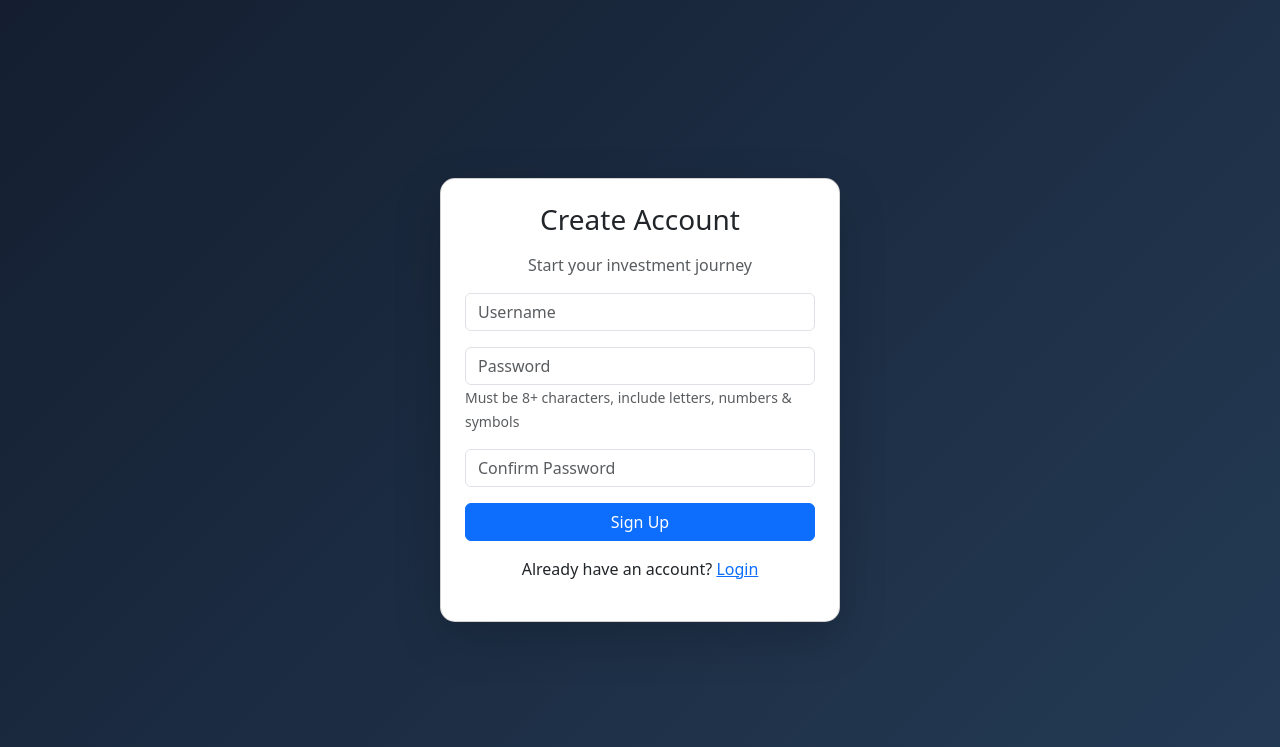
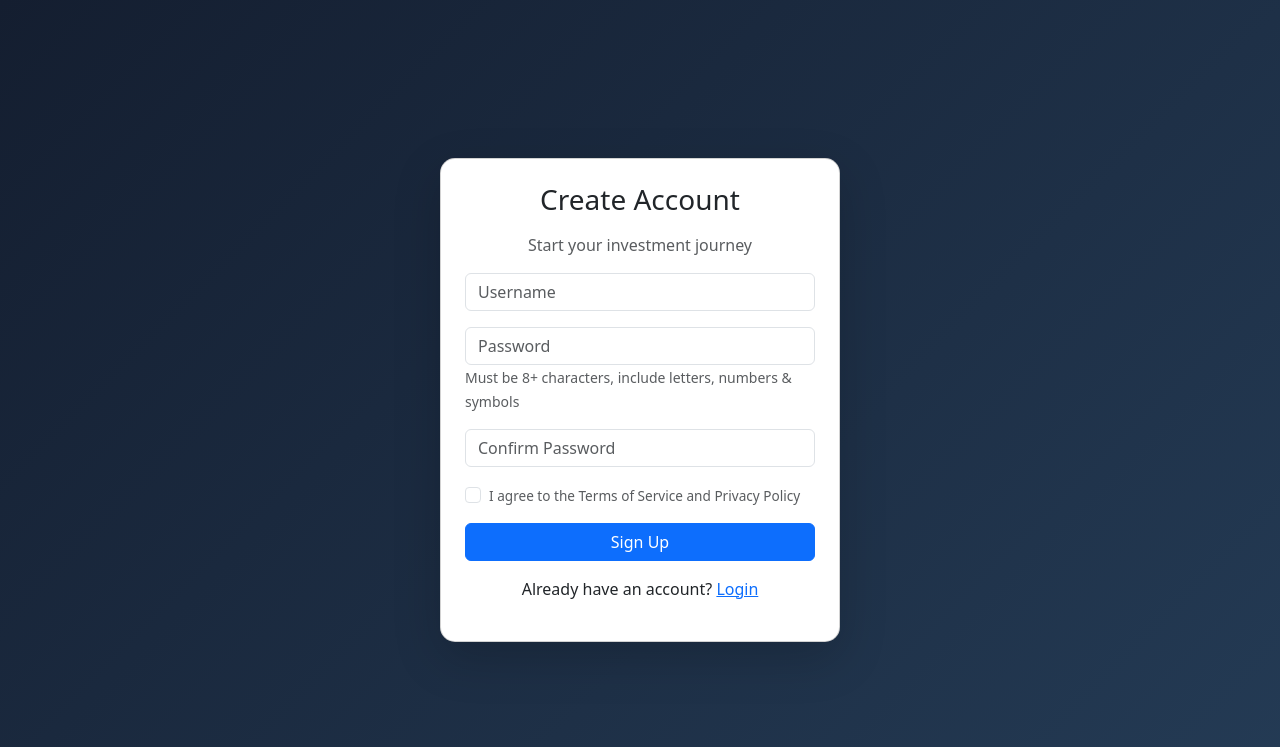
Before and after one commit to naylahabdalla/InvestTrack, a Flask app: page /signup in a window 1280 px wide. Shown: the top 747 px of the page. Run offline with Flask 3, Linux system fonts and the light colour scheme.

Commit message:
feat: add consent checkbox to signup

```diff
--- a/api/index.py
+++ b/api/index.py
@@ -80,8 +80,11 @@ def signup():
 
         password = request.form["password"]
         confirm = request.form["confirm_password"]
+        consent = request.form.get("consent")
 
-        if password != confirm:
+        if not consent:
+            error = "You must agree to the terms to sign up"
+        elif password != confirm:
             error = "Passwords do not match"
         elif not is_strong_password(password):
             error = "Password requires 8+ chars, letter, number, and special character"
--- a/templates/signup.html
+++ b/templates/signup.html
@@ -38,6 +38,13 @@
                         required>
                 </div>
 
+                <div class="mb-3 form-check text-start">
+                    <input type="checkbox" name="consent" class="form-check-input" id="consentCheck" required>
+                    <label class="form-check-label text-muted" for="consentCheck" style="font-size: 0.85em;">
+                        I agree to the Terms of Service and Privacy Policy
+                    </label>
+                </div>
+
                 <button class="btn btn-primary w-100">Sign Up</button>
 
             </form>
```
